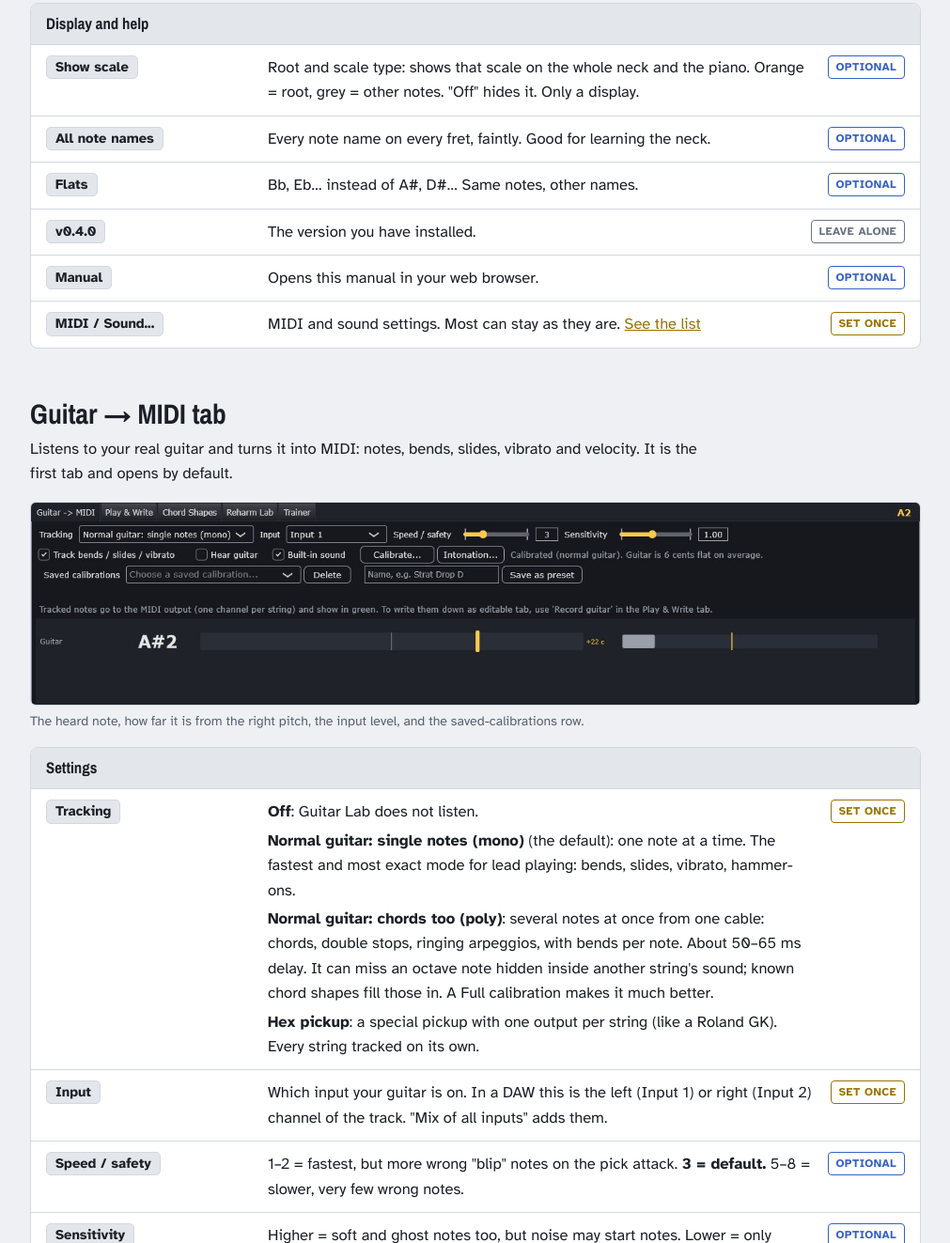
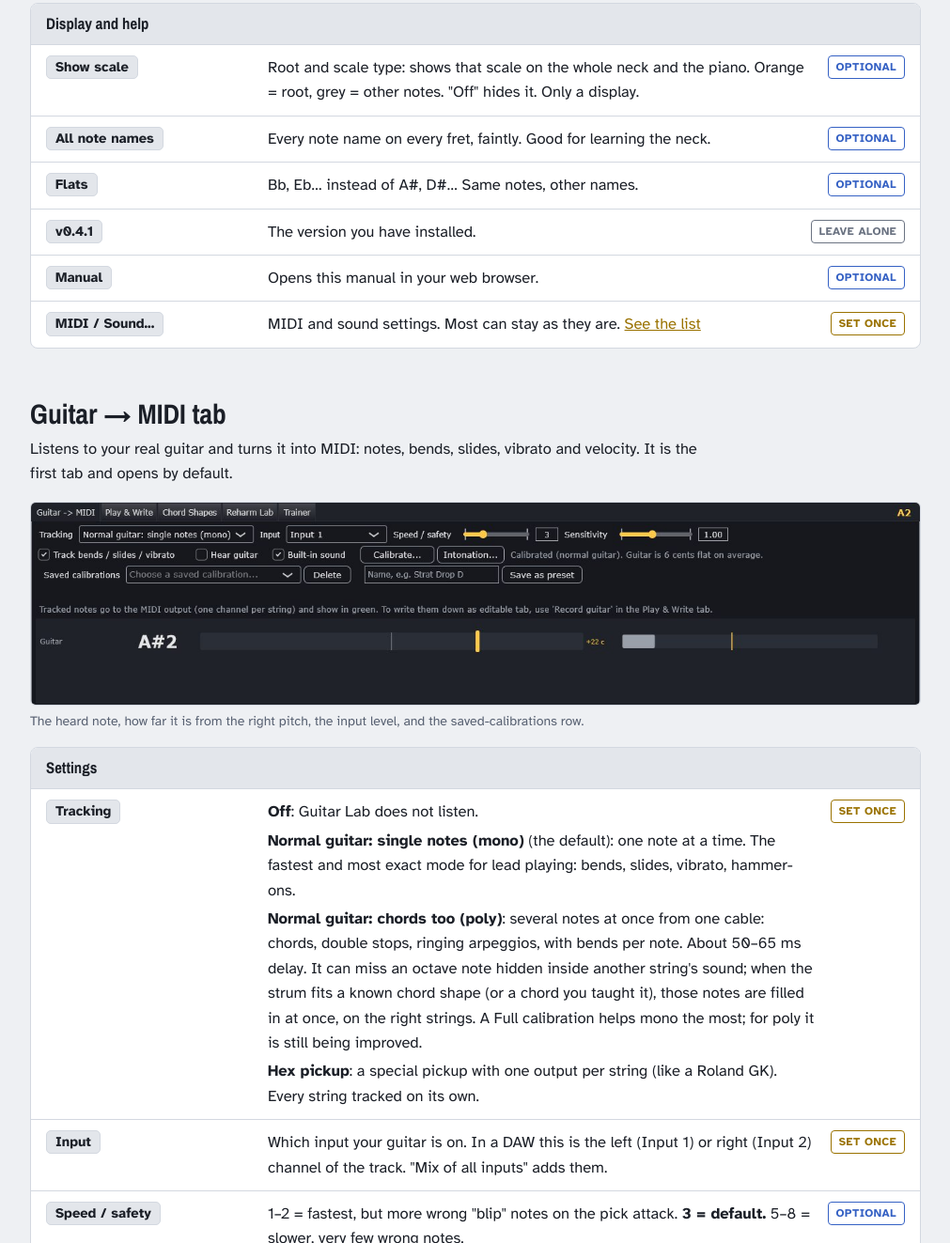
Before and after one commit to kuzunlu/guitar-lab, a plain HTML site: page docs/manual/index.html in a window 1280 px wide. Shown: the part 3491-4814 px from the top of the page at 94% size, without its empty margins (134-1145 px from the left). Drawn offline with nearby package versions, Linux system fonts and the light colour scheme.

Commit message:
Update manual for v0.4.1

```diff
--- a/docs/manual/index.html
+++ b/docs/manual/index.html
@@ -299,7 +299,7 @@ footer { padding-block: 40px 60px; color: var(--muted); font-size: 0.9rem; }
     <div class="row"><div class="ctl"><span class="chip">Show scale</span></div><div class="what"><p>Root and scale type: shows that scale on the whole neck and the piano. Orange = root, grey = other notes. "Off" hides it. Only a display.</p></div><span class="tag opt t">Optional</span></div>
     <div class="row"><div class="ctl"><span class="chip">All note names</span></div><div class="what"><p>Every note name on every fret, faintly. Good for learning the neck.</p></div><span class="tag opt t">Optional</span></div>
     <div class="row"><div class="ctl"><span class="chip">Flats</span></div><div class="what"><p>Bb, Eb… instead of A#, D#… Same notes, other names.</p></div><span class="tag opt t">Optional</span></div>
-    <div class="row"><div class="ctl"><span class="chip">v0.4.0</span></div><div class="what"><p>The version you have installed.</p></div><span class="tag leave t">Leave alone</span></div>
+    <div class="row"><div class="ctl"><span class="chip">v0.4.1</span></div><div class="what"><p>The version you have installed.</p></div><span class="tag leave t">Leave alone</span></div>
     <div class="row"><div class="ctl"><span class="chip">Manual</span></div><div class="what"><p>Opens this manual in your web browser.</p></div><span class="tag opt t">Optional</span></div>
     <div class="row"><div class="ctl"><span class="chip">MIDI / Sound...</span></div><div class="what"><p>MIDI and sound settings. Most can stay as they are. <a href="#midisound">See the list</a></p></div><span class="tag once t">Set once</span></div>
   </div>
@@ -317,7 +317,7 @@ footer { padding-block: 40px 60px; color: var(--muted); font-size: 0.9rem; }
     <div class="row"><div class="ctl"><span class="chip">Tracking</span></div><div class="what">
       <p><b>Off</b>: Guitar Lab does not listen.</p>
       <p><b>Normal guitar: single notes (mono)</b> (the default): one note at a time. The fastest and most exact mode for lead playing: bends, slides, vibrato, hammer-ons.</p>
-      <p><b>Normal guitar: chords too (poly)</b>: several notes at once from one cable: chords, double stops, ringing arpeggios, with bends per note. About 50–65 ms delay. It can miss an octave note hidden inside another string's sound; known chord shapes fill those in. A Full calibration makes it much better.</p>
+      <p><b>Normal guitar: chords too (poly)</b>: several notes at once from one cable: chords, double stops, ringing arpeggios, with bends per note. About 50–65 ms delay. It can miss an octave note hidden inside another string's sound; when the strum fits a known chord shape (or a chord you taught it), those notes are filled in at once, on the right strings. A Full calibration helps mono the most; for poly it is still being improved.</p>
       <p><b>Hex pickup</b>: a special pickup with one output per string (like a Roland GK). Every string tracked on its own.</p></div><span class="tag once t">Set once</span></div>
     <div class="row"><div class="ctl"><span class="chip">Input</span></div><div class="what"><p>Which input your guitar is on. In a DAW this is the left (Input 1) or right (Input 2) channel of the track. "Mix of all inputs" adds them.</p></div><span class="tag once t">Set once</span></div>
     <div class="row"><div class="ctl"><span class="chip">Speed / safety</span></div><div class="what"><p>1–2 = fastest, but more wrong "blip" notes on the pick attack. <b>3 = default.</b> 5–8 = slower, very few wrong notes.</p></div><span class="tag opt t">Optional</span></div>
```
